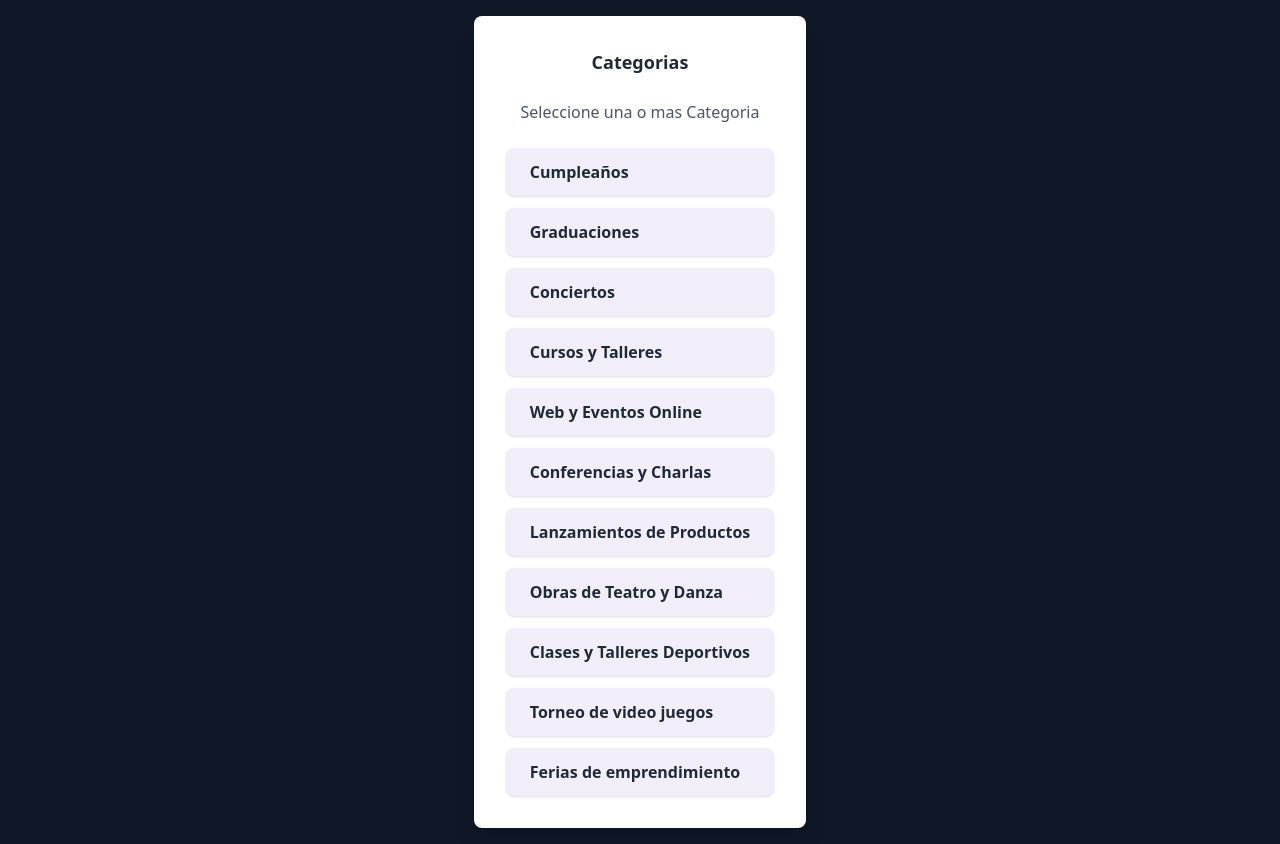
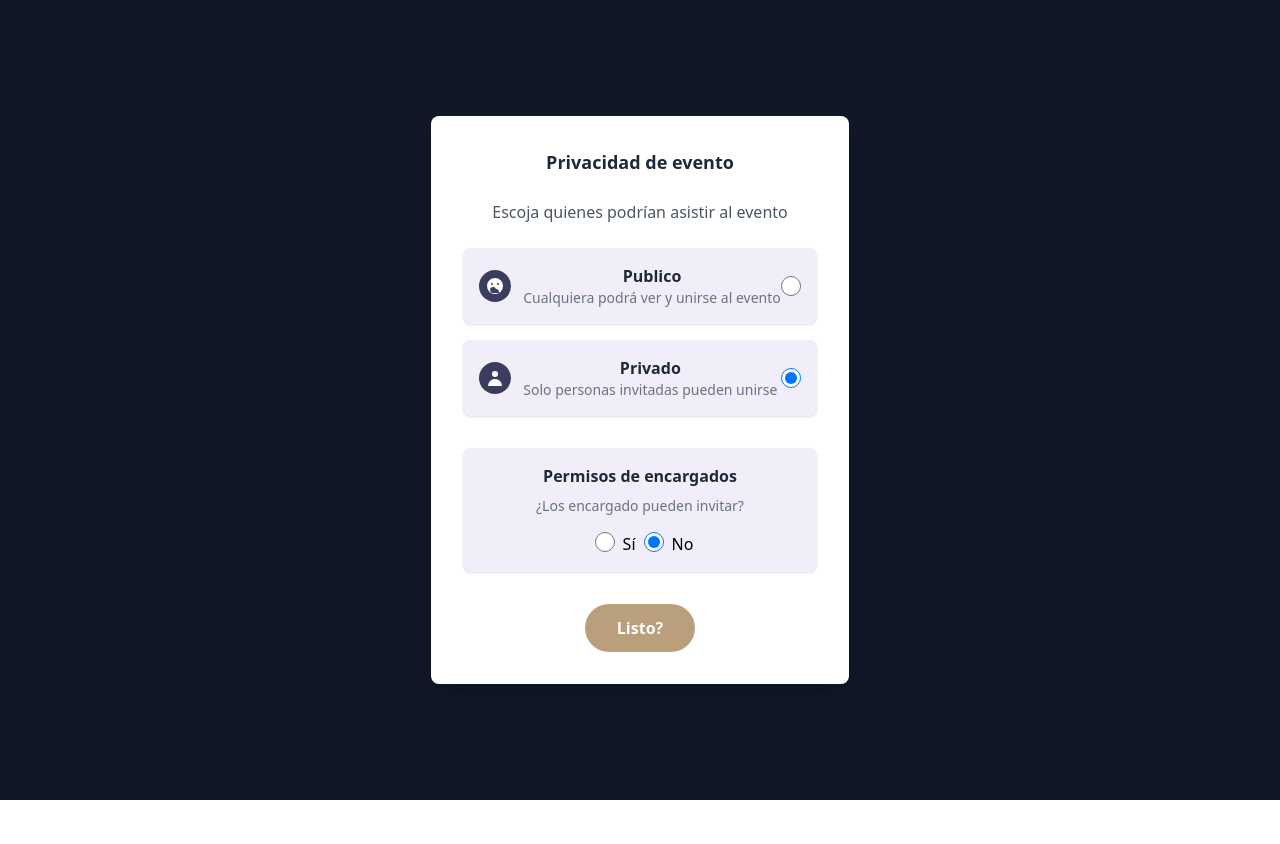
Before and after one commit to GreikRodriguez/Cord, a React (Vite) app: page / in a window 1280 px wide. After the commit the page ends 800 px from the top, so only its background shows below. Built offline with nearby package versions, Linux system fonts and the light colour scheme.

Commit message:
pag privacidad
pag

```diff
--- /dev/null
+++ b/src/components/ui/EventPrivacy.tsx
@@ -0,0 +1,56 @@
+export default function EventPrivacy() {
+    return (
+        <div className="min-h-screen flex items-center justify-center bg-gray-900 bg-opacity-75 p-4">
+            <div className="bg-white rounded-lg p-8 shadow-xl text-center">
+                <p className="text-lg font-semibold text-gray-800 mb-6">Privacidad de evento</p>
+                <p className="text-gray-600 mb-6">Escoja quienes podrían asistir al evento</p>
+                <div className="space-y-4 mb-8">
+                    <div className="flex items-center justify-between bg-[#F1EEF9] p-4 rounded-lg shadow-sm">
+                        <div className="flex items-center">
+                            <div className="w-8 h-8 rounded-full bg-[#3B3D5E] flex items-center justify-center mr-3">
+                                <svg className="w-5 h-5 text-white" fill="currentColor" viewBox="0 0 20 20">
+                                    <path fillRule="evenodd" d="M10 18a8 8 0 100-16 8 8 0 000 16zM7 9a1 1 0 100-2 1 1 0 000 2zm7-1a1 1 0 11-2 0 1 1 0 012 0zm-3 5a3 3 0 10-2.83 4H13.83A3 3 0 0011 13z" clipRule="evenodd"></path>
+                                </svg>
+                            </div>
+                            <div>
+                                <p className="font-semibold text-gray-800">Publico</p>
+                                <p className="text-sm text-gray-500">Cualquiera podrá ver y unirse al evento</p>
+                            </div>
+                        </div>
+                        <input type="radio" name="privacy" value="public" className="form-radio text-[#B99F7B] h-5 w-5"/>
+                    </div>
+                    <div className="flex items-center justify-between bg-[#F1EEF9] p-4 rounded-lg shadow-sm">
+                        <div className="flex items-center">
+                            <div className="w-8 h-8 rounded-full bg-[#3B3D5E] flex items-center justify-center mr-3">
+                                <svg className="w-5 h-5 text-white" fill="currentColor" viewBox="0 0 20 20">
+                                    <path fill-rule="evenodd" d="M10 9a3 3 0 100-6 3 3 0 000 6zm-7 9a7 7 0 1114 0H3z" clip-rule="evenodd"></path>
+                                </svg>
+                            </div>
+                            <div>
+                                <p className="font-semibold text-gray-800">Privado</p>
+                                <p className="text-sm text-gray-500">Solo personas invitadas pueden unirse</p>
+                            </div>
+                        </div>
+                        <input type="radio" name="privacy" value="private" className="form-radio text-[#B99F7B] h-5 w-5" checked/>
+                    </div>
+                </div>
+
+                <div className="bg-[#F1EEF9] p-4 rounded-lg shadow-sm mb-8">
+                    <p className="font-semibold text-gray-800 mb-2">Permisos de encargados</p>
+                    <p className="text-sm text-gray-500 mb-4">¿Los encargado pueden invitar?</p>
+                    <div className="flex justify-center">
+                        <input type="radio" name="invite_permission" value="yes" className="form-radio text-[#B99F7B] h-5 w-5 mx-2"/> Sí
+                        <input type="radio" name="invite_permission" value="no" className="form-radio text-[#B99F7B] h-5 w-5 mx-2" checked/> No
+                    </div>
+                </div>
+
+                    <button className="bg-[#B99F7B] hover:bg-[#A38D6D] text-white font-bold py-3 px-8 rounded-full focus:outline-none focus:shadow-outline">
+                        Listo?
+                    </button>
+                </div>
+            </div>
+
+
+
+    );
+}
--- a/src/main.tsx
+++ b/src/main.tsx
@@ -7,10 +7,11 @@ import CreateEventPage from './components/pages/CreateEventPage'
 import AcordePage from './components/pages/AcordePage'
 import NavBar from './components/ui/NavBar'
 import CategoriesPage from './components/ui/CategoriesPage'
+import EventPrivacy from './components/ui/EventPrivacy'
 
 
 createRoot(document.getElementById('root')!).render(
   <StrictMode>
-    <CategoriesPage/>
+    <EventPrivacy/>
   </StrictMode>,
 )
```
